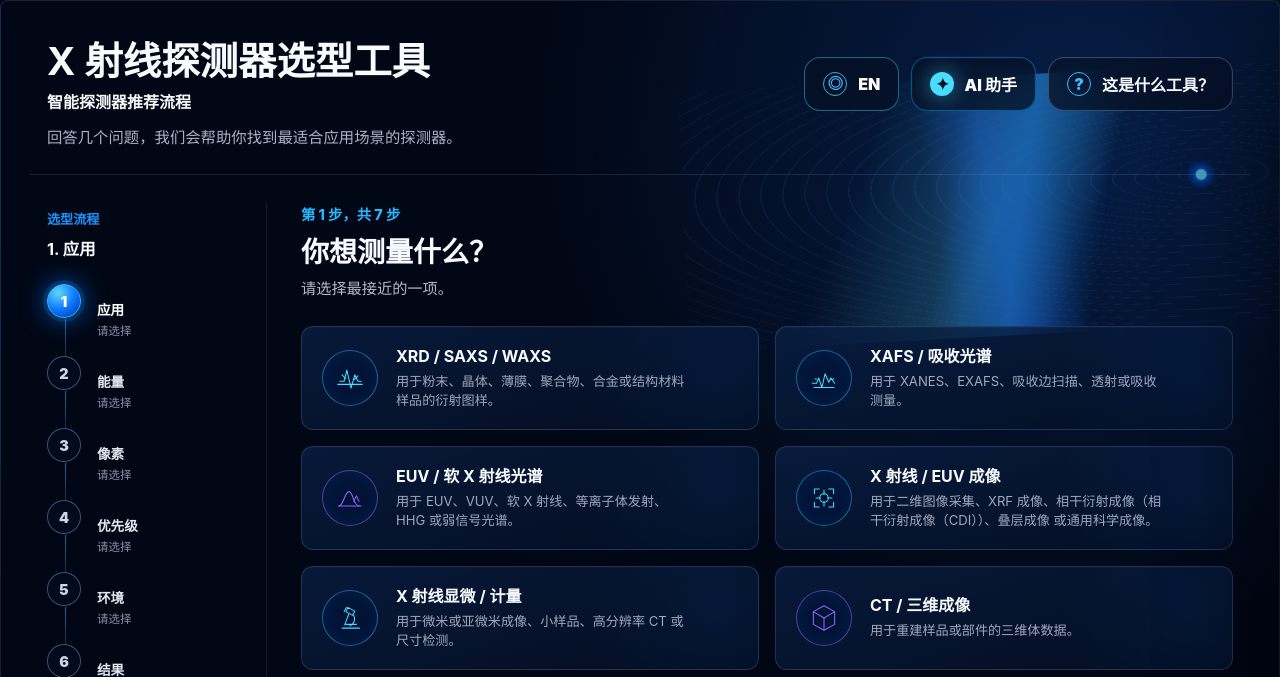
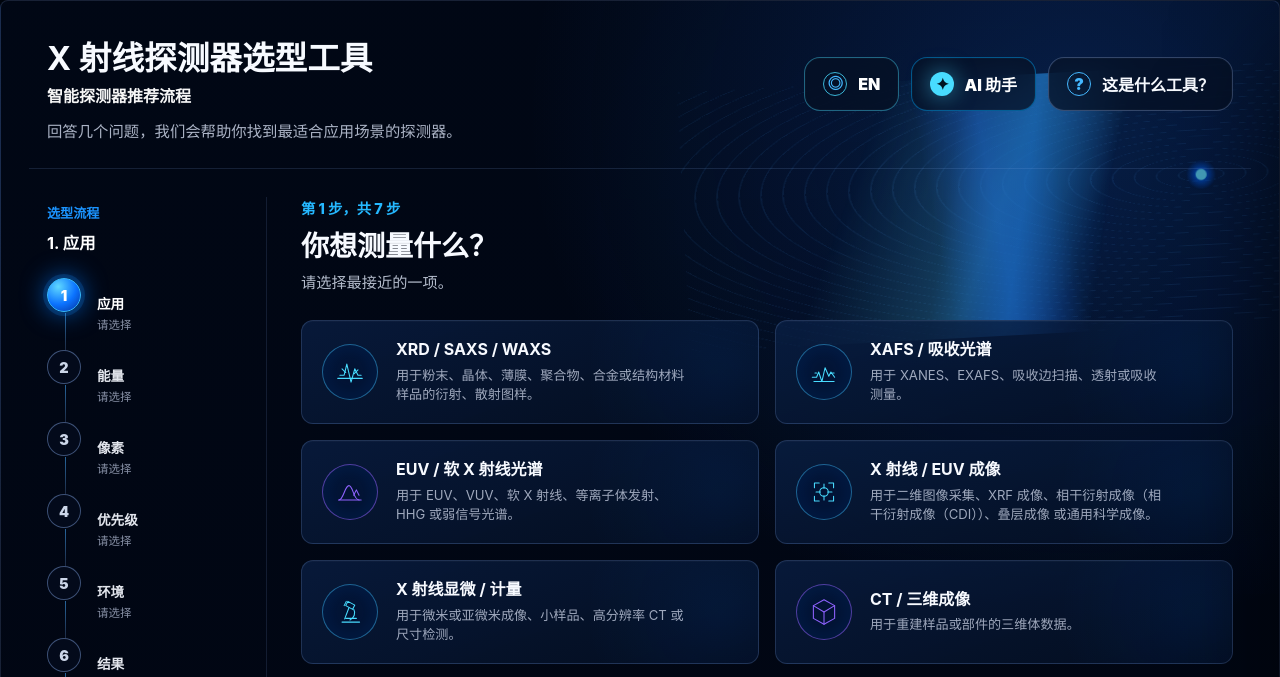
Before and after one commit to Reggie585/xray-detector-selector, a Flask app: page / in a window 1280 px wide. Shown: the top 677 px of the page. Run offline with Flask 3, Linux system fonts and the light colour scheme.

Commit message:
Add files via upload

```diff
--- a/mySQL-practice/static/app.js
+++ b/mySQL-practice/static/app.js
@@ -156,7 +156,7 @@ const LANGUAGE_TEXT = {
             dialogSave: "Use energy",
         },
         outputTypes: {
-            xrd_saxs_waxs: "Diffraction pattern",
+            xrd_saxs_waxs: "Diffraction / scattering pattern",
             xafs_absorption: "Spectrum / absorption curve",
             euv_soft_xray_spectroscopy: "Spectrum",
             xray_euv_imaging: "2D image",
@@ -312,7 +312,7 @@ const LANGUAGE_TEXT = {
             dialogSave: "使用该能量",
         },
         outputTypes: {
-            xrd_saxs_waxs: "衍射图样",
+            xrd_saxs_waxs: "衍射、散射图样",
             xafs_absorption: "光谱 / 吸收曲线",
             euv_soft_xray_spectroscopy: "光谱",
             xray_euv_imaging: "二维图像",
@@ -329,7 +329,7 @@ const LANGUAGE_TEXT = {
 const CHOICE_TRANSLATIONS = {
     zh: {
         application: {
-            xrd_saxs_waxs: { label: "XRD / SAXS / WAXS", description: "用于粉末、晶体、薄膜、聚合物、合金或结构材料样品的衍射图样。" },
+            xrd_saxs_waxs: { label: "XRD / SAXS / WAXS", description: "用于粉末、晶体、薄膜、聚合物、合金或结构材料样品的衍射、散射图样。" },
             xafs_absorption: { label: "XAFS / 吸收光谱", description: "用于 XANES、EXAFS、吸收边扫描、透射或吸收测量。" },
             euv_soft_xray_spectroscopy: { label: "EUV / 软 X 射线光谱", description: "用于 EUV、VUV、软 X 射线、等离子体发射、HHG 或弱信号光谱。" },
             xray_euv_imaging: { label: "X 射线 / EUV 成像", description: "用于二维图像采集、XRF 成像、CDI、ptychography 或通用科学成像。" },
--- a/mySQL-practice/static/style.css
+++ b/mySQL-practice/static/style.css
@@ -517,8 +517,10 @@ body::after {
 /* Final compact type-scale override.
    This stays at the bottom because older layout experiments repeat the same selectors above. */
 .hero-copy h1 {
-    font-size: clamp(2.15rem, 3vw, 3.35rem) !important;
+    font-size: clamp(1.9rem, 2.55vw, 2.85rem) !important;
     line-height: 1.08 !important;
+    word-break: keep-all !important;
+    overflow-wrap: normal !important;
 }
 
 .hero-cn {
@@ -551,6 +553,18 @@ body::after {
 .contact-grid textarea {
     font-size: 0.95rem !important;
     line-height: 1.45 !important;
+}
+
+@media (min-width: 900px) {
+    .hero-copy h1 {
+        white-space: nowrap !important;
+    }
+}
+
+@media (max-width: 899px) {
+    .hero-copy h1 {
+        white-space: normal !important;
+    }
 }
 
 /* Feedback refinements: clearer summary state, safer text sizing, and contact validation. */
@@ -3335,8 +3349,10 @@ body::after {
 /* Final compact type-scale override.
    This must stay at the bottom because older layout blocks repeat these selectors above. */
 .hero-copy h1 {
-    font-size: clamp(2.15rem, 3vw, 3.35rem) !important;
+    font-size: clamp(1.9rem, 2.55vw, 2.85rem) !important;
     line-height: 1.08 !important;
+    word-break: keep-all !important;
+    overflow-wrap: normal !important;
 }
 
 .hero-cn {
@@ -3370,3 +3386,15 @@ body::after {
     font-size: 0.95rem !important;
     line-height: 1.45 !important;
 }
+
+@media (min-width: 900px) {
+    .hero-copy h1 {
+        white-space: nowrap !important;
+    }
+}
+
+@media (max-width: 899px) {
+    .hero-copy h1 {
+        white-space: normal !important;
+    }
+}
```
